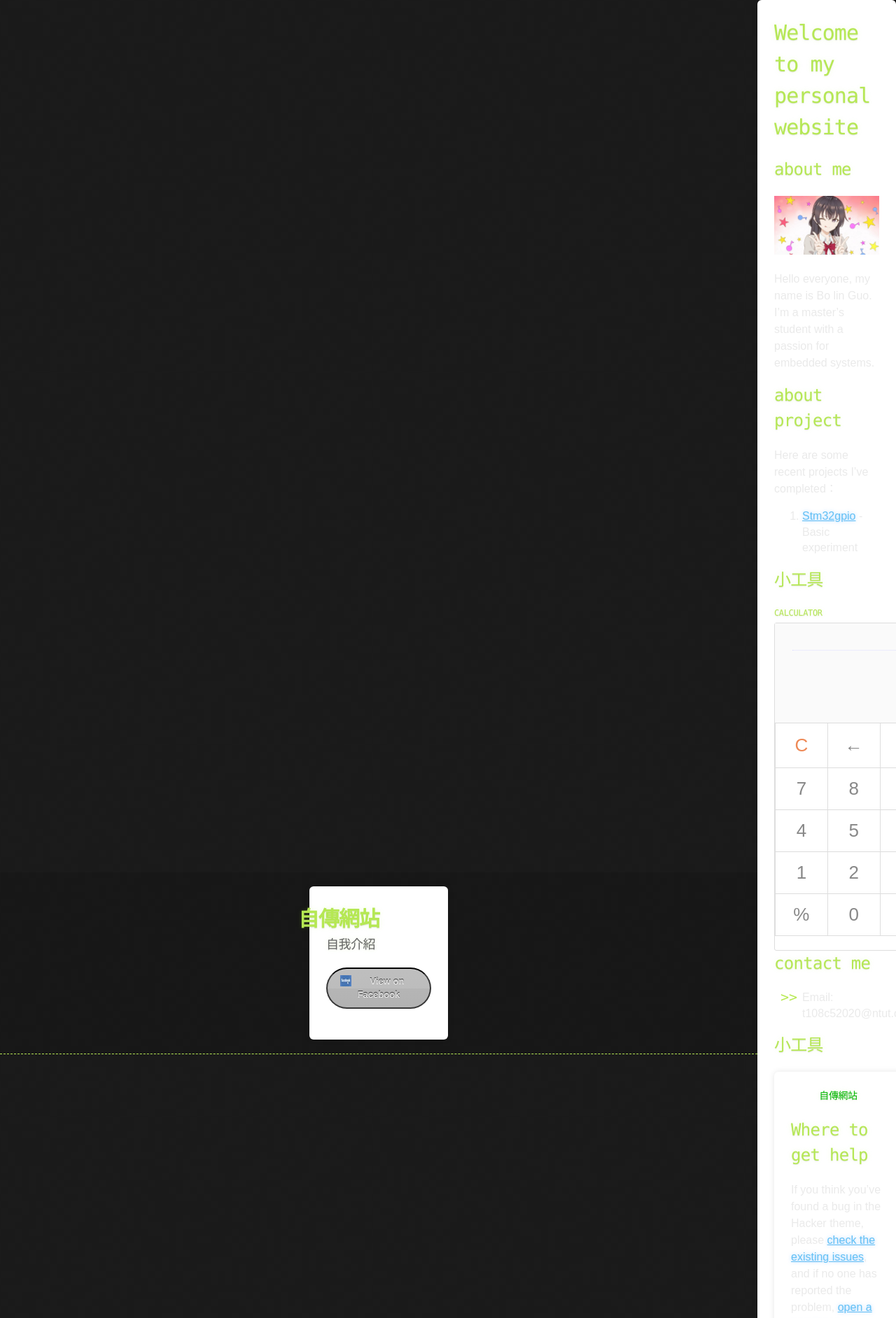
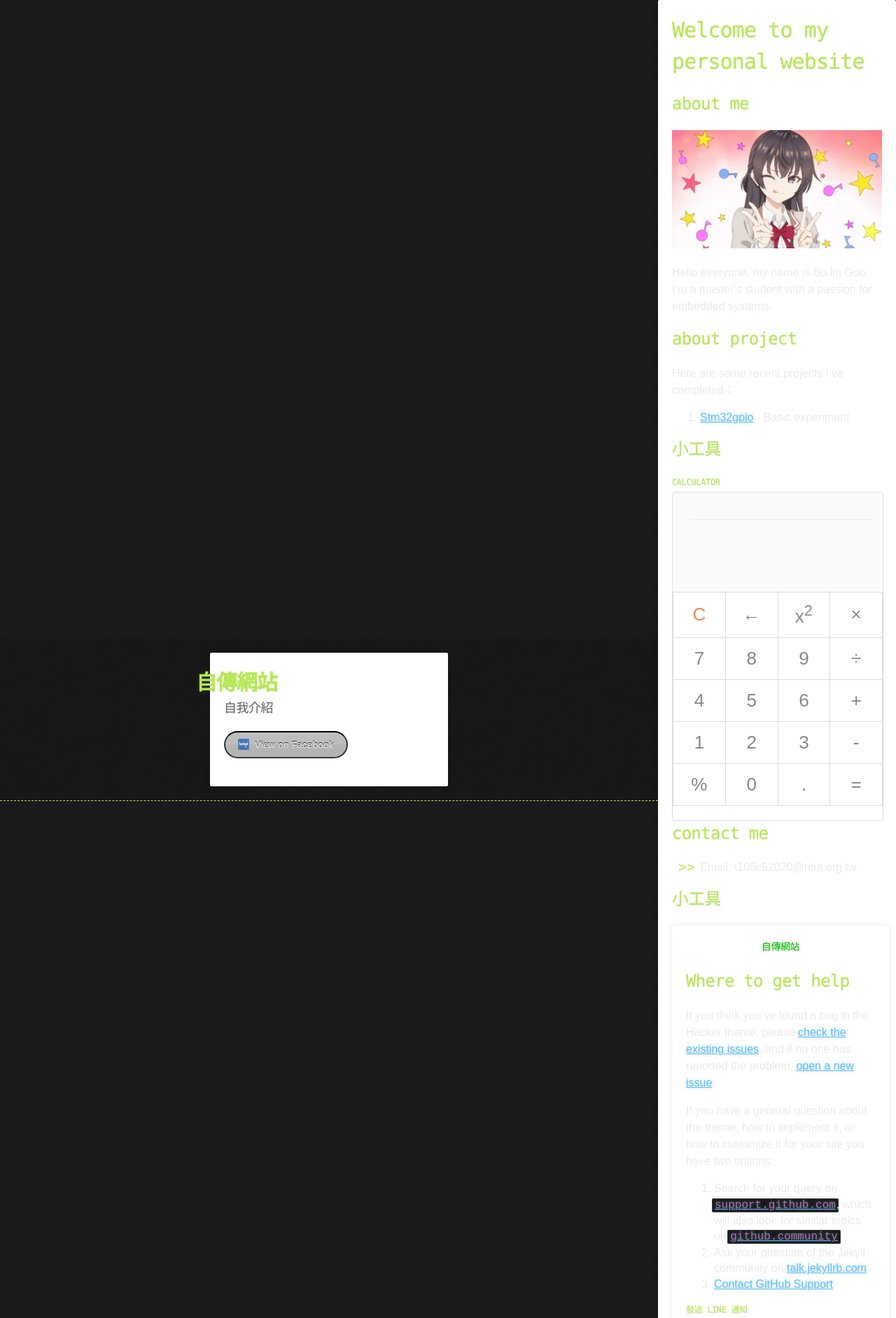
Before and after one commit to Andylinux1017/andy321, a Jekyll site: the page built from index.md, in a window 1280 px wide. Shown: the top 1884 px of the page at 70% size. Built offline with Jekyll 4.4.1, drawn with Linux system fonts in a browser that asks for light colours; our own code applies the rules of GitHub Pages for plain Markdown files.

Commit message:
Update line.css

```diff
--- a/css/line.css
+++ b/css/line.css
@@ -10,11 +10,11 @@ body {
 }
 .container {
     background-color: white;
-    padding: 24px;
-    border-radius: 6px;
+    padding: 20px;
+    border-radius: 2px;
     box-shadow: 0 0 8px rgba(0, 0, 0, 0.1);
     width: 90%;
-    max-width: 150px;
+    max-width: 300px;
 }
 h4 {
     text-align: center;
```
